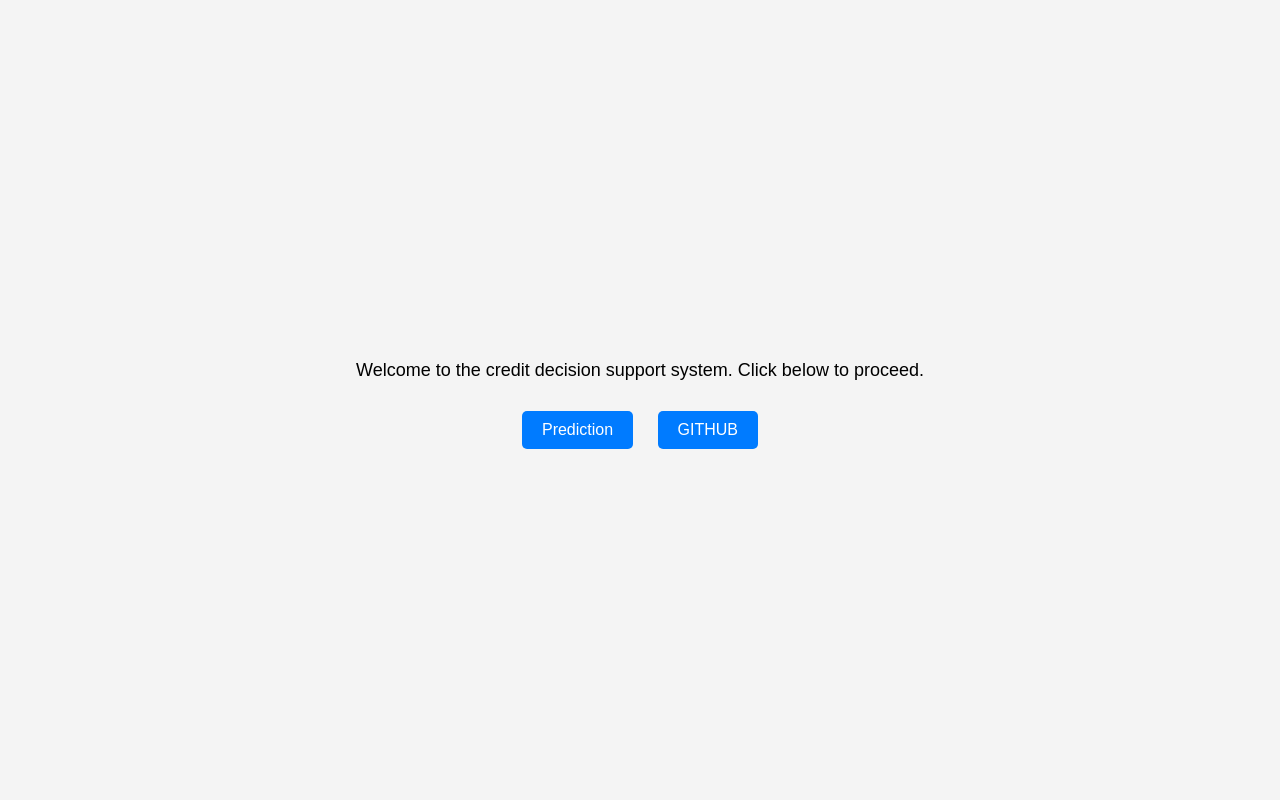
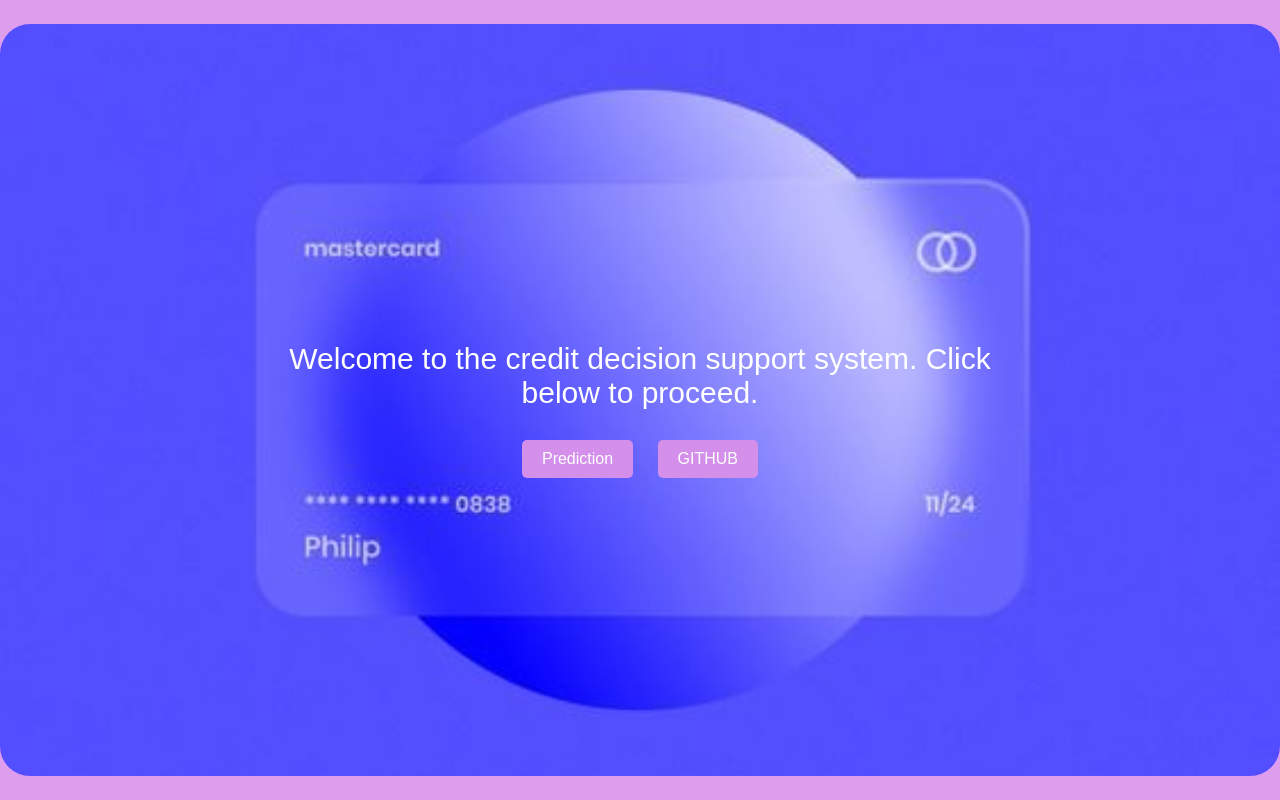
Before and after one commit to Tayma22/German_credit_risk, a Flask app: page / in a window 1280 px wide. Run offline with Flask 2, Linux system fonts and the light colour scheme; parts of the project's set-up code (start-up, migrations or seed data) failed here and were passed over.

Commit message:
Updated templates and added new images

```diff
--- a/templates/home.html
+++ b/templates/home.html
@@ -15,12 +15,23 @@
       height: 100vh;
       margin: 0;
       font-family: Arial, sans-serif;
-      background-color: #f4f4f4;
+      background-color: #df9eed;
     }
+
 
     .container {
       text-align: center;
-    }
+
+      text-align: center;
+      padding: 288px;
+      background-image: url('static/image22.jpg');
+      background-size: cover;
+      background-repeat: no-repeat;
+      background-position: center center;
+      border-radius: 30px; /* Optionnel : pour arrondir les coins du conteneur */
+
+
+
 
     .btn {
       display: inline-block;
@@ -30,19 +41,21 @@
       cursor: pointer;
       border: none;
       border-radius: 5px;
-      background-color: #007bff;
+      background-color: #d38fea;
       color: white;
       text-decoration: none;
       transition: background-color 0.3s ease;
     }
 
     .btn:hover {
-      background-color: #0056b3;
+
+      background-color: #007bff;
     }
 
     p {
-      font-size: 18px;
+      font-size: 30px;
       margin-bottom: 20px;
+      color: white;
     }
   </style>
 </head>
@@ -51,7 +64,7 @@
   <div class="container">
     <p>Welcome to the credit decision support system. Click below to proceed.</p>
     <a href='/webapp'><button class="btn btn-app">Prediction</button></a>
-    <a href="https://github.com/"><button class="btn btn-git">GITHUB</button></a>
+    <a href="https://github.com/Tayma22/German_credit_risk"><button class="btn btn-git">GITHUB</button></a>
   </div>
 </body>
 
--- a/templates/result.html
+++ b/templates/result.html
@@ -13,11 +13,12 @@
       height: 100vh;
       margin: 0;
       font-family: Arial, sans-serif;
-      background-color: #f4f4f4;
+      background-color: #6977dd;
+      border-radius: 10px;
     }
 
     .container {
-      background-color: white;
+      background-color: rgb(198, 150, 238);
       padding: 20px;
       border-radius: 8px;
       box-shadow: 0 0 10px rgba(0, 0, 0, 0.1);
```
Also changed, not shown: static/image20.jpg (added), static/image21.jpg (added), static/image22.jpg (added).
